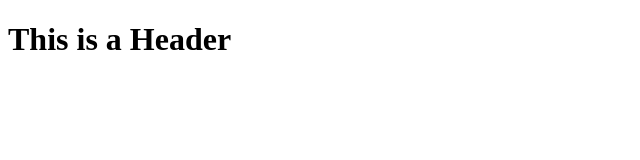
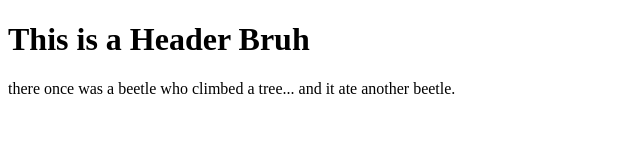
Before and after one commit to MrCuddles4u/git-test, a website: page index.html in a window 1280 px wide. Shown: the whole page, without its empty margins (0-640 px from the left). Drawn offline with Linux system fonts and the light colour scheme.

Commit message:
Using NPM

```diff
--- a/index.html
+++ b/index.html
@@ -2,8 +2,12 @@
 <html>
     <body>
         <h1>
-            This is a Header
+            This is a Header Bruh
         </h1>
+        <p>
+            there once was a beetle who climbed a tree...
+            and it ate another beetle.
+        </p>
     </body>
 
 
```
Also changed, not shown: package.json (added, +21 -0 lines), 1 other file.
